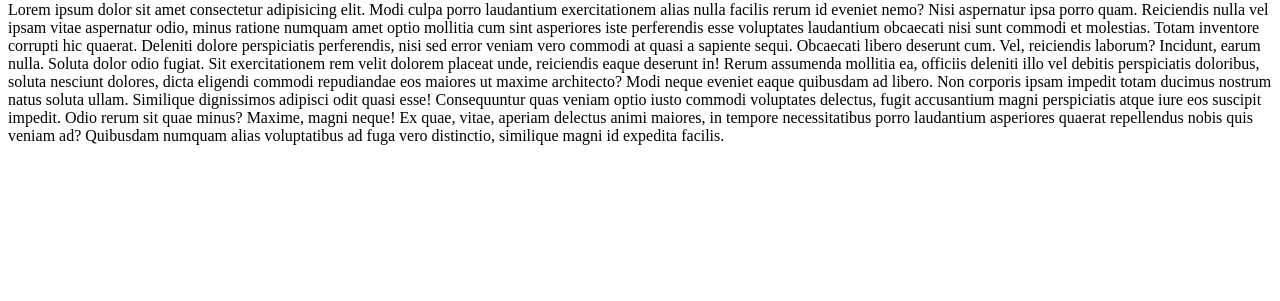
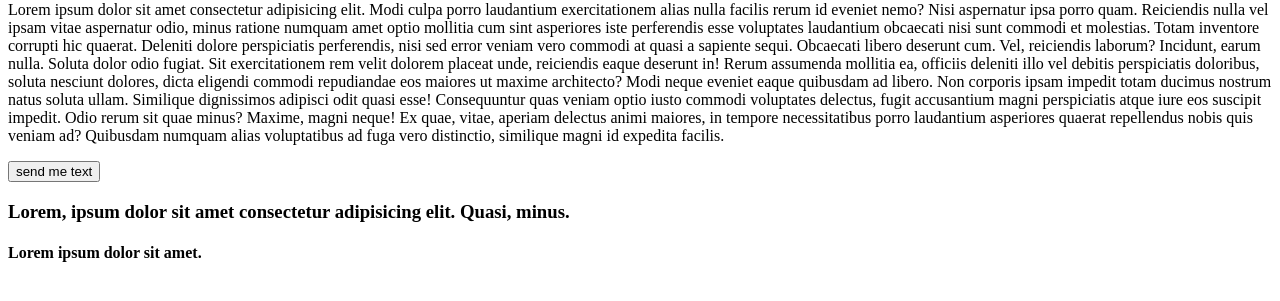
Before and after one commit to SarkarShahed/my-first-repo, a plain HTML site: page my-first-repo/index.html in a window 1280 px wide. Shown: the part 79-380 px from the top of the page. Drawn offline with Linux system fonts and the light colour scheme.

Commit message:
add some heading tag and button alos

```diff
--- a/my-first-repo/index.html
+++ b/my-first-repo/index.html
@@ -9,5 +9,8 @@
 <body>
     <h1>HELLO EVERYONE</h1>
     <p>Lorem ipsum dolor sit amet consectetur adipisicing elit. Modi culpa porro laudantium exercitationem alias nulla facilis rerum id eveniet nemo? Nisi aspernatur ipsa porro quam. Reiciendis nulla vel ipsam vitae aspernatur odio, minus ratione numquam amet optio mollitia cum sint asperiores iste perferendis esse voluptates laudantium obcaecati nisi sunt commodi et molestias. Totam inventore corrupti hic quaerat. Deleniti dolore perspiciatis perferendis, nisi sed error veniam vero commodi at quasi a sapiente sequi. Obcaecati libero deserunt cum. Vel, reiciendis laborum? Incidunt, earum nulla. Soluta dolor odio fugiat. Sit exercitationem rem velit dolorem placeat unde, reiciendis eaque deserunt in! Rerum assumenda mollitia ea, officiis deleniti illo vel debitis perspiciatis doloribus, soluta nesciunt dolores, dicta eligendi commodi repudiandae eos maiores ut maxime architecto? Modi neque eveniet eaque quibusdam ad libero. Non corporis ipsam impedit totam ducimus nostrum natus soluta ullam. Similique dignissimos adipisci odit quasi esse! Consequuntur quas veniam optio iusto commodi voluptates delectus, fugit accusantium magni perspiciatis atque iure eos suscipit impedit. Odio rerum sit quae minus? Maxime, magni neque! Ex quae, vitae, aperiam delectus animi maiores, in tempore necessitatibus porro laudantium asperiores quaerat repellendus nobis quis veniam ad? Quibusdam numquam alias voluptatibus ad fuga vero distinctio, similique magni id expedita facilis.</p>
+    <button>send me text</button>
+    <h3>Lorem, ipsum dolor sit amet consectetur adipisicing elit. Quasi, minus.</h3>
+    <h4>Lorem ipsum dolor sit amet.</h4>
 </body>
 </html>
```
